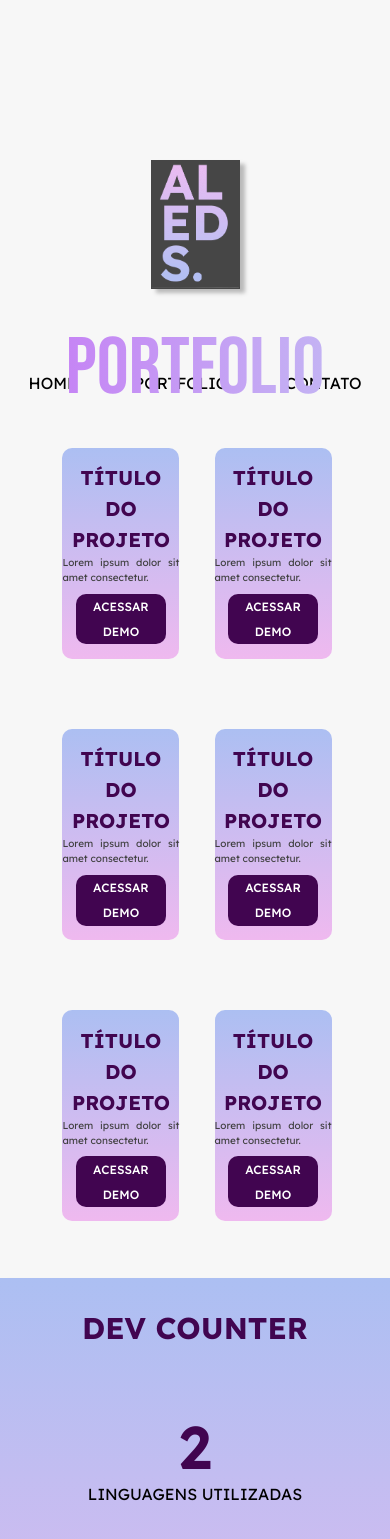
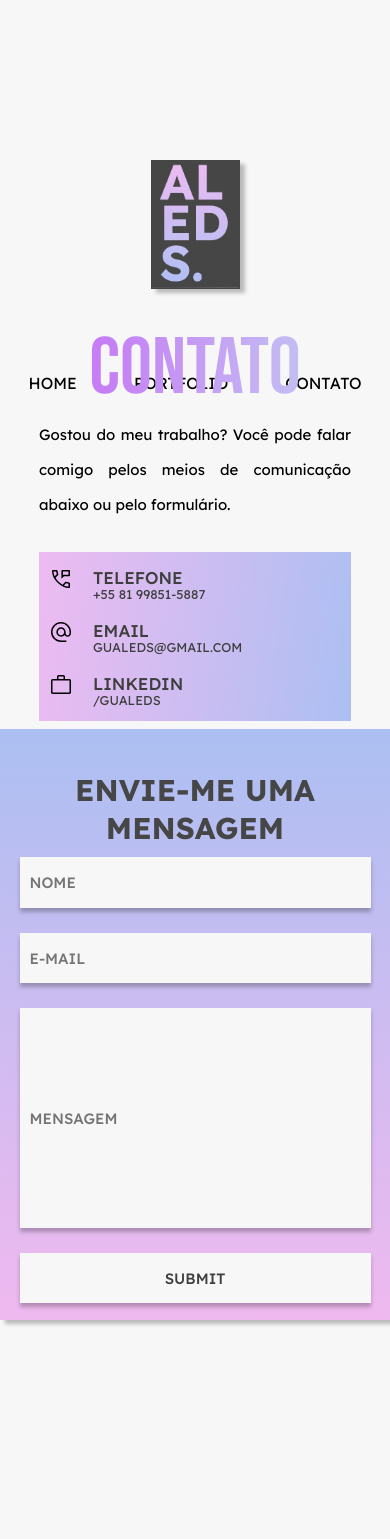
Before and after one commit to gustavoaleds/site-pessoal-react, a React (Vite) app: page /contato in a window 390 px wide. Shown: the top 1539 px of the page. After the commit the page ends 1328 px from the top, so only its background shows below. Built offline with nearby package versions, Linux system fonts and the light colour scheme.

Commit message:
Responsividade aplicada
Componentes afetados: Contato e Formulario

```diff
--- a/src/App.jsx
+++ b/src/App.jsx
@@ -12,8 +12,8 @@ function App() {
   return(
     <div>
     <Menu/>
-    <Portfolio/>
-    <DevCounter/>
+    <Contato/>
+    <Formulario/>
     </div>
   )
 
--- a/src/components/Contato/Contato.css
+++ b/src/components/Contato/Contato.css
@@ -74,3 +74,74 @@
   width: 24px;
   height: 24px;
 }
+
+@media(min-width: 768px) and (max-width:1024px) {
+
+  .mainContentContact{
+    height: unset;
+    margin-top: 8vh;
+    margin-left: 0;
+    display: flex;
+    flex-direction: column;
+    justify-content: flex-start;
+    align-items: center;
+    width: 75vw;
+  }
+
+  .contactTitle{
+
+    font-family: 'Bebas Neue';
+    font-style: normal;
+    font-weight: 400;
+    font-size: 8.75rem;
+    margin-top: 0;
+    width: 100vw;
+    text-align: center;
+}
+.textContentContact{
+  font-family: 'Lexend';
+  font-style: normal;
+  font-weight: 400;
+  font-size: 20px;
+  line-height: 35px;
+  text-align: justify;
+  max-width: 40vw;
+  margin-bottom: 30px;
+}
+}
+
+@media(min-width: 320px) and (max-width:425px) {
+  .mainContentContact{
+    height: unset;
+    margin-top: 20vh;
+    margin-left: 0;
+    display: flex;
+    flex-direction: column;
+    justify-content: flex-start;
+    align-items: center;
+  }
+  .textContentContact{
+    font-family: 'Lexend';
+    font-style: normal;
+    font-weight: 400;
+    font-size: 15px;
+    line-height: 35px;
+    text-align: justify;
+    max-width: 80vw;
+    margin-bottom: 30px;
+  }
+
+  .contactTitle{
+    font-size: 80px;
+  }
+
+  .contactCard{
+    background: linear-gradient(97.55deg, #EDBBF1 0%, #ACBFF2 100%);
+    width: 80vw;
+    height: 20vh;
+    display: flex;
+    justify-content: center;
+    flex-direction: column;
+  }
+
+}
--- a/src/components/Contato/Contato.jsx
+++ b/src/components/Contato/Contato.jsx
@@ -8,7 +8,7 @@ function Contato(){
 return(
   <div className="mainContentContact">
   <h1 className="contactTitle">Contato</h1>
-  <p className="textContentContact">Gostou do meu trabalho? Você pode falar comigo pelos meios de comunicação abaixo ou pelo campo ao lado. </p>
+  <p className="textContentContact">Gostou do meu trabalho? Você pode falar comigo pelos meios de comunicação abaixo ou pelo formulário. </p>
   <div className="contactCard">
     <section className="contactForm">
     <img className="contactIcon" src={phoneIcon} alt="Icone de telefone"/>
--- a/src/components/Formulario/Formulario.css
+++ b/src/components/Formulario/Formulario.css
@@ -1,6 +1,6 @@
 
 .formSide{
-  position: absolute;
+  position: fixed;
   top: 0;
   right: 0;
   width: 24.99vw;
@@ -30,6 +30,7 @@ form{
   color: #464646;
   text-align: center;
   padding-top: 5vh;
+  padding-bottom: 10px;
 }
 input{
   width: 18vw;
@@ -57,3 +58,56 @@ input[type = submit]{
 input[type = text]{
   height: 26vh;
 }
+
+@media(min-width: 768px) and (max-width:1024px) {
+  input{
+    width: 20vw;
+    height: 6vh;
+    background: #F7F7F7;
+    box-shadow: 0px 4px 4px rgba(0, 0, 0, 0.25);
+    border: transparent;
+    margin-bottom: 25px;
+
+    font-family: 'Lexend';
+    font-style: normal;
+    font-weight: 500;
+    font-size: 15px;
+    line-height: 21px;
+    padding-left: 10px;
+    text-transform: uppercase;
+    color: #3E3E3E;
+
+  }
+}
+@media(min-width: 320px) and (max-width:425px) {
+  .formSide{
+    position: unset;
+    margin-top: 1vh;
+    width: 100vw;
+    height: 70vh;
+    flex-direction: column;
+    justify-content: space-around;
+    align-items: center;
+    background: linear-gradient(180deg, #ACBFF2 0%, #EFB9EF 100%);
+    box-shadow: 5px 4px 4px rgba(0, 0, 0, 0.25);
+  }
+
+  input{
+    width: 90vw;
+    height: 6vh;
+    background: #F7F7F7;
+    box-shadow: 0px 4px 4px rgba(0, 0, 0, 0.25);
+    border: transparent;
+    margin-bottom: 25px;
+
+    font-family: 'Lexend';
+    font-style: normal;
+    font-weight: 500;
+    font-size: 15px;
+    line-height: 21px;
+    padding-left: 10px;
+    text-transform: uppercase;
+    color: #3E3E3E;
+
+  }
+}
--- a/src/components/Portfolio/Portfolio.css
+++ b/src/components/Portfolio/Portfolio.css
@@ -241,6 +241,6 @@ button{
   width: 23vw;
   height: 6vh;
   font-size: 12px;
-  margin-top: 1vh;
+  margin-top: 20px;
 }
 }
```
